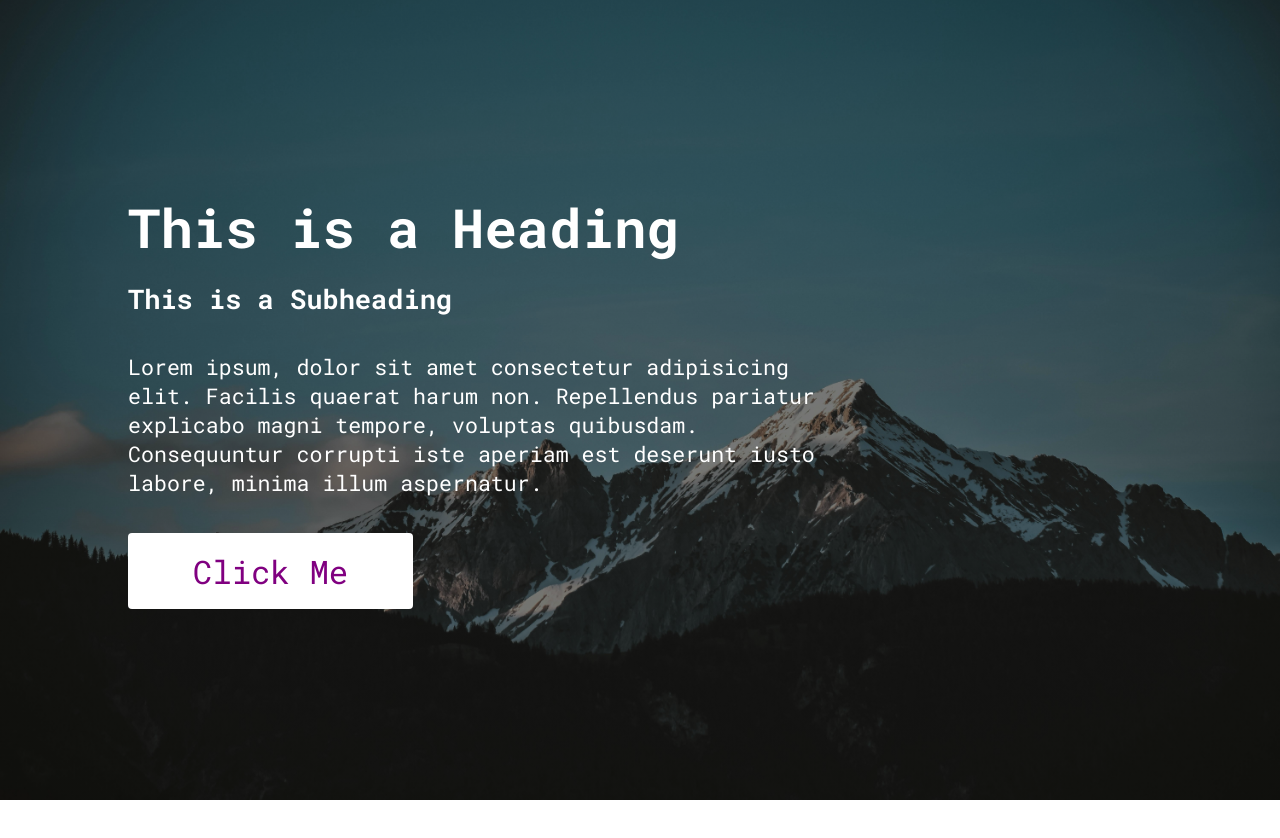
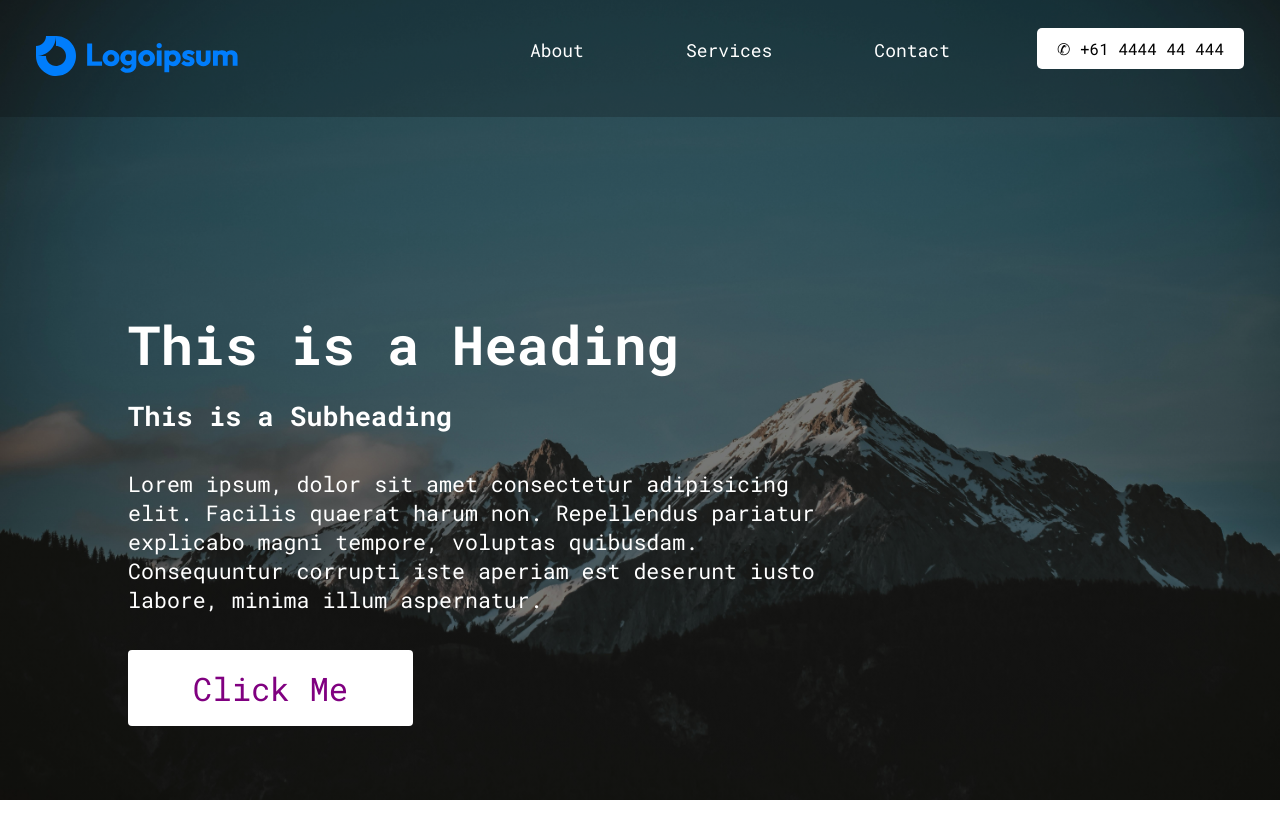
Before and after one commit to JackHaggerty/complete-les, a plain HTML site: page index.html in a window 1280 px wide. Before the commit the page ends 800 px from the top, so only its background shows below. Drawn offline with Linux system fonts and the light colour scheme.

Commit message:
hero and nav bar complete

```diff
--- a/css/common.css
+++ b/css/common.css
@@ -55,6 +55,63 @@ html {
     margin-top: 2rem;
     color: purple;
 }
+.nav-container {
+    display: flex;
+    width: 100%;
+    background-color: rgba(0, 0, 0, 0.205);
+}
+nav {
+    width: 90%;
+    margin: 0 auto;
+}
+.nav-container a, img {
+    display: inline-block;
+    margin: 1rem;
+    justify-content: left;
+
+}
+.nav-links {
+    list-style: none;
+    color: white;
+    display: flex;
+    flex-direction: row;
+    justify-content: right;
+
+    padding: 10px 0;
+}
+.nav-links li {
+    margin: 0 1rem;
+}
+
+.nav-links a {
+    text-decoration: none; /* Remove underline */
+    color: white; /* Link color */
+    padding: 10px 15px; /* Padding for clickable area */
+    display: block; /* Block display for full clickable area */
+}
+
+.nav-links a:hover {
+    background-color: rgba(255, 255, 255, 0.2);
+    border-radius: 4px;
+}
+.nav-links .call {
+    display: inline-block; /* Makes the element behave like a button */
+    padding: 10px 20px; /* Adds padding for a button-like appearance */
+    font-size: 16px; /* Adjust the font size */
+    color: rgb(0, 0, 0); /* Text color */
+    background-color: white; /* Background color of the button */
+    border: none; /* Removes any default border */
+    border-radius: 5px; /* Rounds the corners */
+    text-decoration: none; /* Removes underline from link */
+    text-align: center; /* Centers the text */
+    cursor: pointer; /* Changes cursor to pointer on hover */
+}
+.nav-links .call:hover {
+    background-color:black;
+    color: white;
+}
+
+
 
 @media only screen and (max-width: 768px) {
     html {
--- a/index.html
+++ b/index.html
@@ -4,7 +4,7 @@
 <head>
     <meta charset="UTF-8">
     <meta name="viewport" content="width=device-width, initial-scale=1.0">
-    <title>My New Project</title>
+    <title>Template 2</title>
     <link rel="stylesheet" href="css\common.css">
 </head>
 
@@ -15,6 +15,18 @@
 <body>
     <header>
         <section id="hero">
+            <div class="nav-container">
+                <a href="index.html"><img src="images\logoipsum-297.svg" alt="Logo"></a>
+                <nav>
+                    <ul class="nav-links">
+                        <li><a href="#">About</a></li>
+                        <li><a href="#">Services</a></li>
+                        <li><a href="#">Contact</a></li>
+                        <li><a href="tel:" class="call">&#9990; +61 4444 44 444</a></li>
+                    </ul>
+            </nav>
+            </div>
+
             <div class="container">
                 <div class="info">
                     <h1>This is a Heading</h1>
@@ -25,12 +37,12 @@
             </div>
         </section>
     </header>
-    <nav>
 
-    </nav>
 
     <main>
+        <section id="information">
 
+        </section>
     </main>
 
     <footer>
@@ -39,9 +51,4 @@
 
 </body>
 
-
-
-
-
-
 </html>
```
Also changed, not shown: images/logoipsum-297.svg (added), images/logoipsum-332.svg (added), images/pexels-aratuc-nash-802127.jpg (added).
